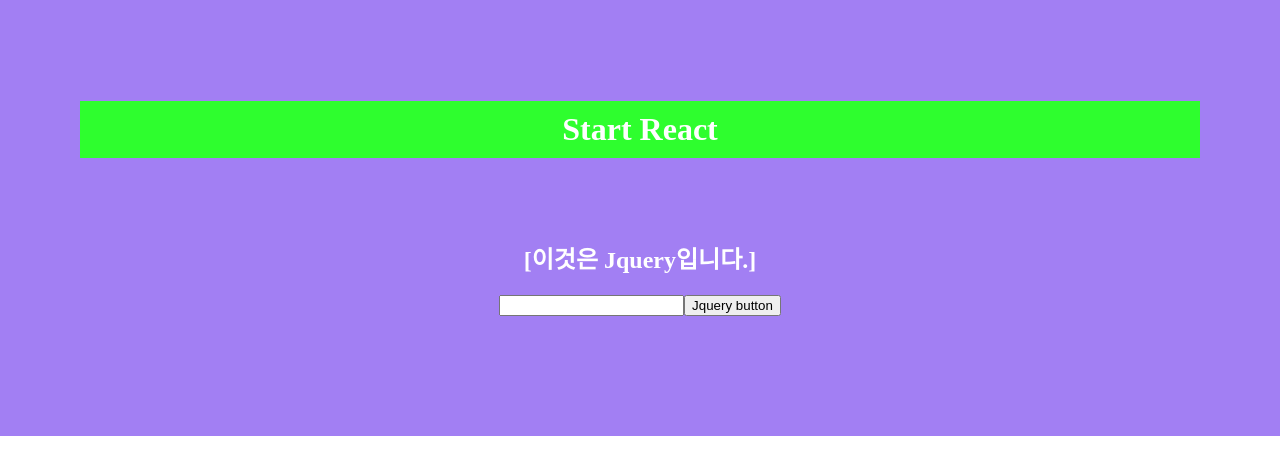
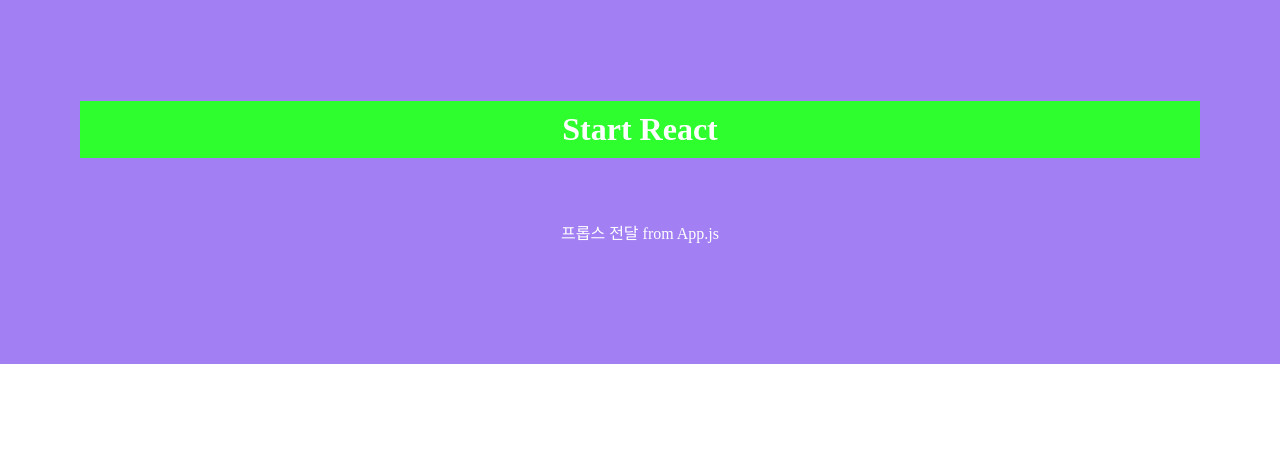
Before and after one commit to lee-kangpyo/react-start, a React (Create React App) app in the folder client/: page / in a window 1280 px wide. Shown: the top 474 px of the page. Built offline with nearby package versions, Linux system fonts and the light colour scheme.

Commit message:
Props 사용하기

```diff
--- a/client/src/App.js
+++ b/client/src/App.js
@@ -1,12 +1,12 @@
 import React from 'react';
 import './App.css';
-import Jquery from './component1/R016_Jquery'
+import Props from './component2/R017_Props'
 
 function App() {
   return (
     <div>
       <h1>Start React</h1>
-      <Jquery />
+      <Props props_val="프롭스 전달" />
     </div>
   );
 }
--- /dev/null
+++ b/client/src/component2/R017_Props.js
@@ -0,0 +1,13 @@
+import React from 'react'
+
+class R017_Props extends React.Component {
+  render () {
+    let props_value = this.props.props_val;
+    props_value += ' from App.js'
+    return (
+      <div>{props_value}</div>
+    )
+  }
+}
+
+export default R017_Props;
```
